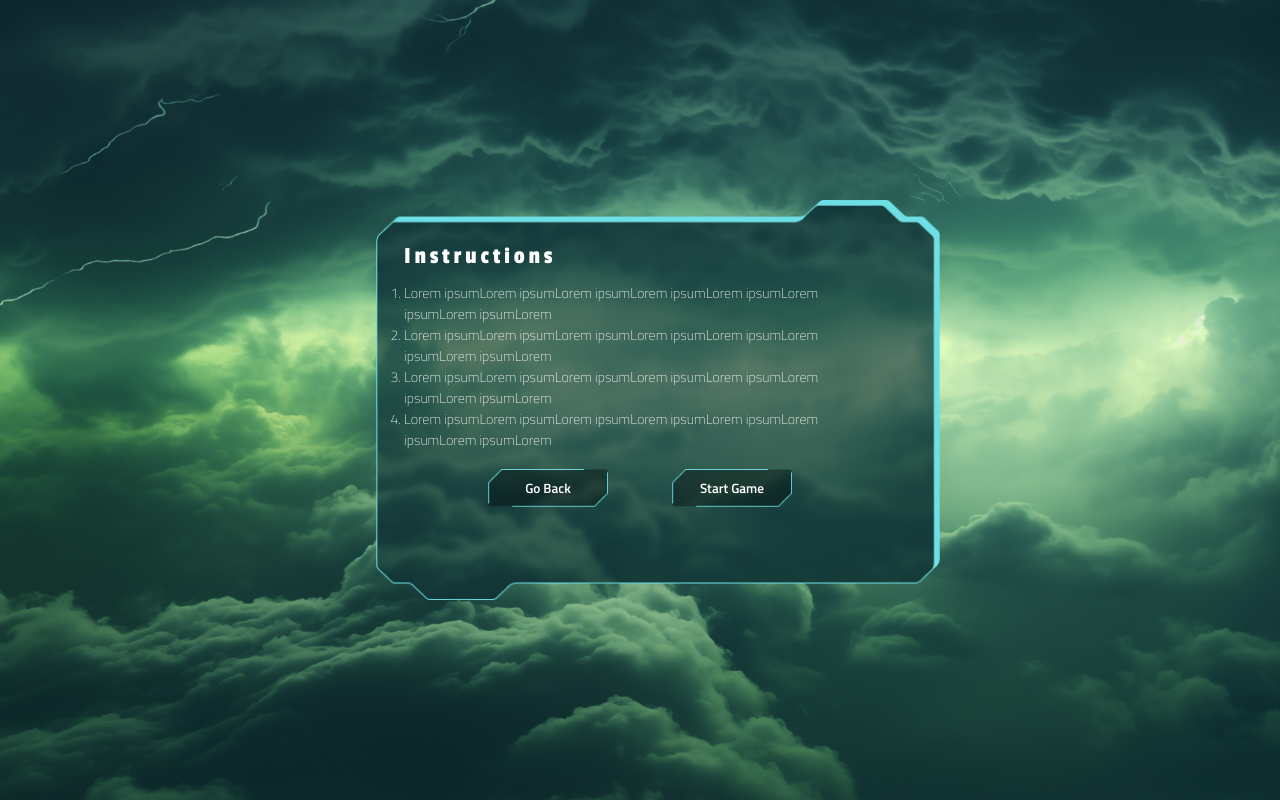
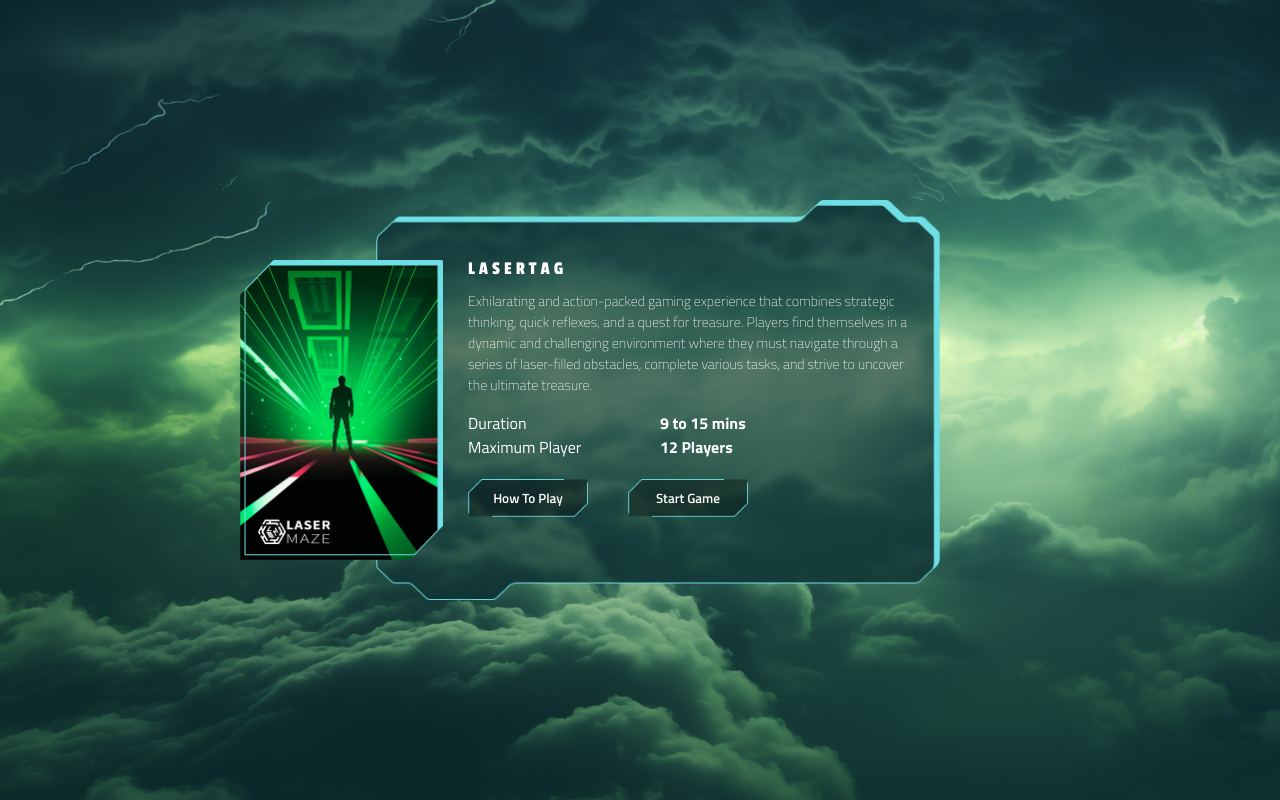
Before and after one commit to soft-rahul/VR-Gaming-UI-Design, a React (Vite) app: page / in a window 1280 px wide. Built offline with nearby package versions, Linux system fonts and the light colour scheme; no server answers.

Commit message:
Instructions UI

```diff
--- a/src/App.tsx
+++ b/src/App.tsx
@@ -3,20 +3,43 @@ import GameIntro from "./components/Screens/GameIntro";
 import GameInstructions from "./components/Screens/GameInstructions";
 
 const App = () => {
-  const [showIntro, setShowIntro] = useState(false);
-  const [showInstructions, setShowInstructions] = useState(true);
+  const [showIntro, setShowIntro] = useState(true);
+  const [showInstructions, setShowInstructions] = useState(false);
   const [showGameStartingScreen, setShowGameStartingScreen] = useState(false);
+
+  const playTheGameHandler = () => {
+    setShowIntro(false);
+    setShowInstructions(false);
+    setShowGameStartingScreen(true);
+  };
+
+  const showInstructionsHandler = () => {
+    setShowIntro(false);
+    setShowInstructions(true);
+    setShowGameStartingScreen(false);
+  };
+
+  const showGameIntroHandler = () => {
+    setShowIntro(true);
+    setShowInstructions(false);
+    setShowGameStartingScreen(false);
+  };
+
   return (
     <>
       {showIntro && !showInstructions && !showGameStartingScreen && (
-        <GameIntro />
+        <GameIntro
+          playHandler={playTheGameHandler}
+          showInstructions={showInstructionsHandler}
+        />
       )}
       {!showIntro && showInstructions && !showGameStartingScreen && (
-        <GameInstructions />
+        <GameInstructions
+          playHandler={playTheGameHandler}
+          showGameIntro={showGameIntroHandler}
+        />
       )}
-      {!showIntro && !showInstructions && showGameStartingScreen && (
-        <GameIntro />
-      )}
+      {!showIntro && !showInstructions && showGameStartingScreen && <div></div>}
     </>
   );
 };
--- a/src/components/Screens/GameInstructions.tsx
+++ b/src/components/Screens/GameInstructions.tsx
@@ -2,7 +2,13 @@ import ButtonSkin from "../BTN/Button";
 import Wrapper from "../Wrapper/Wrapper";
 import WrapperText from "../Wrapper/WrapperText";
 
-const GameInstructions = () => {
+interface Props {
+  playHandler: () => void;
+  showGameIntro: () => void;
+}
+
+const GameInstructions = (props: Props) => {
+  const { playHandler, showGameIntro } = props;
   return (
     <Wrapper>
       <WrapperText>
@@ -29,8 +35,8 @@ const GameInstructions = () => {
             </ol>
           </div>
           <div className="instructions-buttons">
-            <ButtonSkin label="Go Back" onChange={() => {}} />
-            <ButtonSkin label="Start Game" onChange={() => {}} />
+            <ButtonSkin label="Go Back" onChange={showGameIntro} />
+            <ButtonSkin label="Start Game" onChange={playHandler} />
           </div>
         </div>
       </WrapperText>
--- a/src/components/Screens/GameIntro.tsx
+++ b/src/components/Screens/GameIntro.tsx
@@ -7,14 +7,14 @@ import { useEffect, useState } from "react";
 import { API_ENDPOINT } from "../../API/url";
 import { HardCodedGameName } from "../../Constant/gameName";
 
-const GameIntro = () => {
+interface Props {
+  playHandler: () => void;
+  showInstructions: () => void;
+}
+
+const GameIntro = (props: Props) => {
+  const { playHandler, showInstructions } = props;
   const [gameName, setGameName] = useState(HardCodedGameName);
-  const playHandler = () => {
-    console.log("How to Play");
-  };
-  const startGameHandler = () => {
-    console.log("Start Game");
-  };
 
   // fetch function
   const fetchGameDetails = async () => {
@@ -60,8 +60,8 @@ const GameIntro = () => {
               </div>
             </div>
             <div className="intro-buttons">
-              <ButtonSkin label="How To Play" onChange={playHandler} />
-              <ButtonSkin label="Start Game" onChange={startGameHandler} />
+              <ButtonSkin label="How To Play" onChange={showInstructions} />
+              <ButtonSkin label="Start Game" onChange={playHandler} />
             </div>
           </section>
         </WrapperText>
--- a/src/index.css
+++ b/src/index.css
@@ -139,6 +139,9 @@ ol {
   color: #fff;
 }
 
+.instructions ol {
+  padding-left: 10px;
+}
 .instructions li {
   font-size: 14px;
   font-family: "Titillium Web", sans-serif;
```
